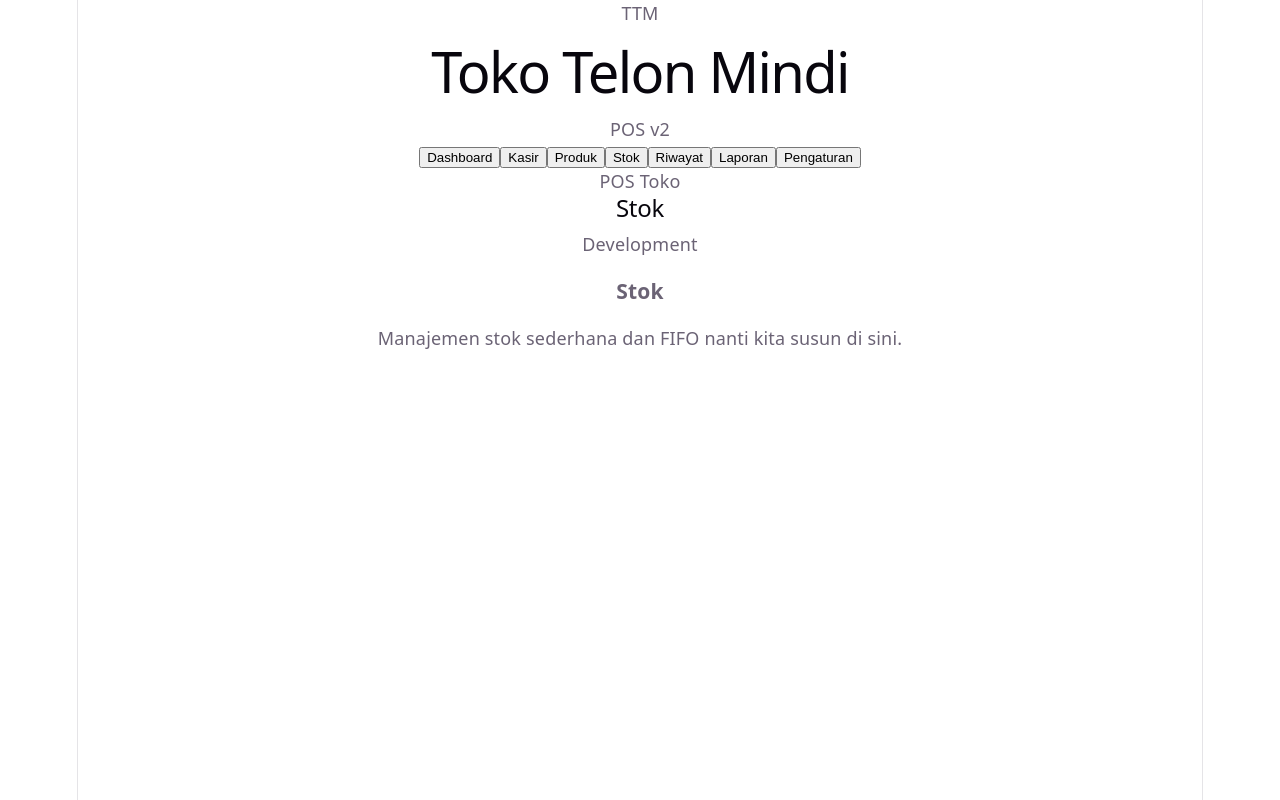
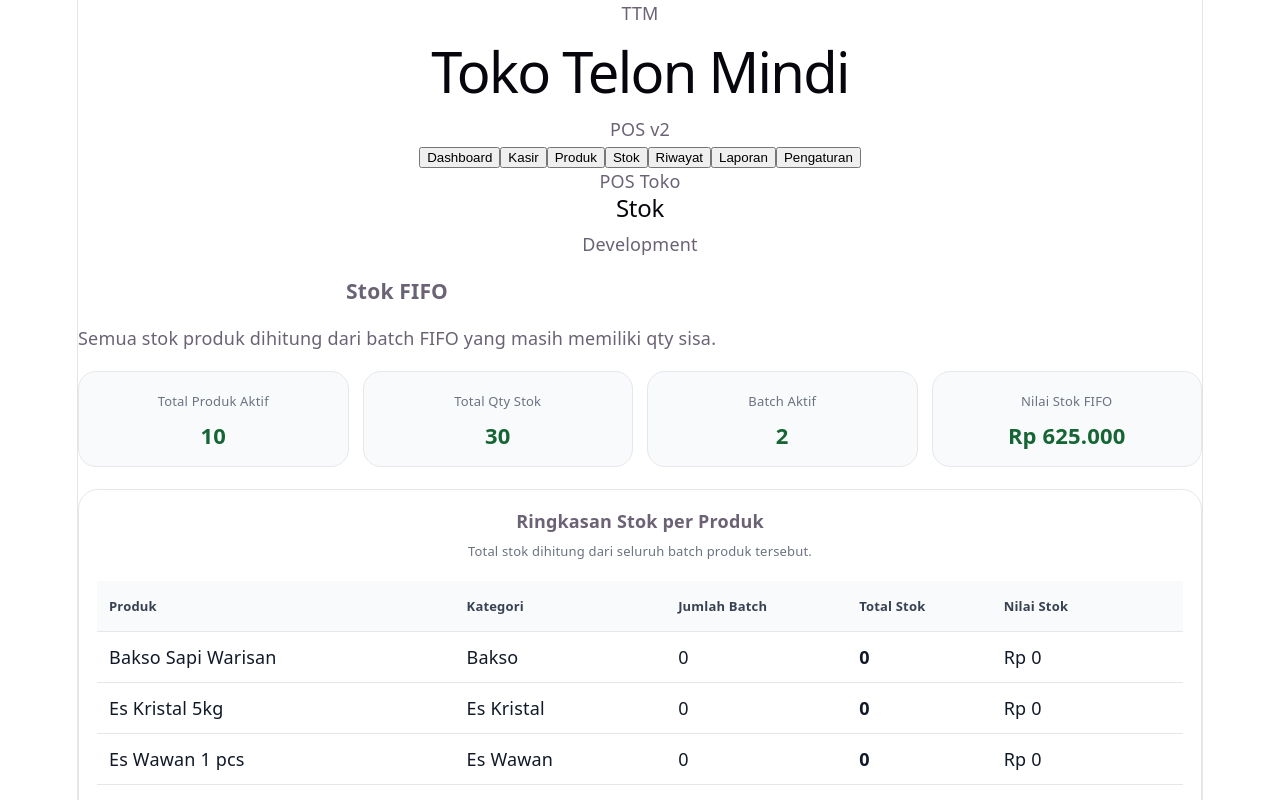
Before and after one commit to galangkgz-boop/TTM, a React (Vite) app: page / in a window 1280 px wide. Both pictures are taken after a click on the button "Stok". Shown: the top 800 px of the page. Built offline with nearby package versions, Linux system fonts and the light colour scheme.

Commit message:
Add FIFO inventory page

```diff
--- a/src/App.css
+++ b/src/App.css
@@ -720,3 +720,131 @@
   font-size: 12px;
   color: #4b5563;
 }
+
+.inventory-header {
+  display: flex;
+  justify-content: space-between;
+  gap: 16px;
+  align-items: flex-start;
+  margin-bottom: 20px;
+}
+
+.inventory-summary {
+  display: grid;
+  grid-template-columns: repeat(4, 1fr);
+  gap: 14px;
+  margin-bottom: 22px;
+}
+
+.inventory-summary div {
+  border: 1px solid #e5e7eb;
+  border-radius: 18px;
+  padding: 16px;
+  background: #f9fafb;
+}
+
+.inventory-summary span {
+  display: block;
+  color: #6b7280;
+  font-size: 13px;
+  margin-bottom: 8px;
+}
+
+.inventory-summary strong {
+  color: #166534;
+  font-size: 22px;
+}
+
+.inventory-section {
+  border: 1px solid #e5e7eb;
+  border-radius: 20px;
+  padding: 18px;
+  margin-bottom: 20px;
+  background: white;
+}
+
+.section-title {
+  margin-bottom: 16px;
+}
+
+.section-title h4 {
+  margin: 0 0 4px;
+  font-size: 18px;
+}
+
+.section-title p {
+  margin: 0;
+  color: #6b7280;
+  font-size: 13px;
+}
+
+.inventory-table-wrap {
+  width: 100%;
+  overflow-x: auto;
+}
+
+.inventory-table {
+  width: 100%;
+  border-collapse: collapse;
+  min-width: 820px;
+}
+
+.inventory-table th,
+.inventory-table td {
+  padding: 12px;
+  border-bottom: 1px solid #e5e7eb;
+  text-align: left;
+  vertical-align: top;
+}
+
+.inventory-table th {
+  background: #f9fafb;
+  color: #374151;
+  font-size: 13px;
+}
+
+.inventory-table td {
+  color: #111827;
+}
+
+.inventory-table td span {
+  display: block;
+  color: #6b7280;
+  font-size: 12px;
+  margin-top: 4px;
+}
+
+.empty-batch-row {
+  opacity: 0.62;
+}
+
+.batch-status {
+  display: inline-flex !important;
+  width: fit-content;
+  border-radius: 999px;
+  padding: 6px 10px;
+  font-weight: 800;
+  font-size: 12px !important;
+}
+
+.batch-status.active {
+  background: #dcfce7;
+  color: #166534 !important;
+}
+
+.batch-status.empty {
+  background: #fee2e2;
+  color: #991b1b !important;
+}
+
+@media (max-width: 900px) {
+  .inventory-summary {
+    grid-template-columns: repeat(2, 1fr);
+  }
+}
+
+@media (max-width: 600px) {
+  .inventory-summary {
+    grid-template-columns: 1fr;
+  }
+}
--- a/src/App.jsx
+++ b/src/App.jsx
@@ -270,14 +270,22 @@ function App() {
             onAddTransaction={addTransaction}
           />
           ) : null}
+
           {activePage === "products" ? <ProductsPage /> : null}
-          {activePage === "inventory" ? <InventoryPage /> : null}
+          {activePage === "inventory" ? (
+            <InventoryPage
+            products={products}
+            stockBatches={stockBatches}
+          />
+          ) : null}
+
           {activePage === "transactions" ? (
             <TransactionsPage
             transactions={transactions}
             onClearTransactions={clearTransactions}
             />
           ) : null}
+
           {activePage === "reports" ? <ReportsPage /> : null}
           {activePage === "settings" ? <SettingsPage /> : null}
         </section>
@@ -723,11 +731,206 @@ function ProductsPage() {
   );
 }
 
-function InventoryPage() {
+function InventoryPage({ products, stockBatches }) {
+  const activeProducts = products.filter((product) => product.active);
+
+  const productStockSummary = activeProducts
+    .map((product) => {
+      const productBatches = stockBatches.filter(
+        (batch) => batch.productId === product.id
+      );
+
+      const totalStock = productBatches.reduce(
+        (total, batch) => total + Number(batch.qtyRemaining || 0),
+        0
+      );
+
+      const totalStockValue = productBatches.reduce(
+        (total, batch) =>
+          total + Number(batch.qtyRemaining || 0) * Number(batch.cost || 0),
+        0
+      );
+
+      return {
+        id: product.id,
+        name: product.name,
+        category: product.category,
+        totalStock: totalStock,
+        totalStockValue: totalStockValue,
+        batchCount: productBatches.length,
+      };
+    })
+    .sort((a, b) => a.name.localeCompare(b.name));
+
+  const sortedBatches = stockBatches
+    .map((batch) => {
+      const product = products.find((item) => item.id === batch.productId);
+
+      return {
+        ...batch,
+        productName: product ? product.name : "Produk tidak ditemukan",
+        productCategory: product ? product.category : "-",
+      };
+    })
+    .sort((a, b) => {
+      const productCompare = a.productName.localeCompare(b.productName);
+
+      if (productCompare !== 0) {
+        return productCompare;
+      }
+
+      const dateA = new Date(a.purchaseDate).getTime();
+      const dateB = new Date(b.purchaseDate).getTime();
+
+      if (dateA !== dateB) {
+        return dateA - dateB;
+      }
+
+      return Number(a.id) - Number(b.id);
+    });
+
+  const totalAllStock = productStockSummary.reduce(
+    (total, product) => total + product.totalStock,
+    0
+  );
+
+  const totalInventoryValue = productStockSummary.reduce(
+    (total, product) => total + product.totalStockValue,
+    0
+  );
+
+  const activeBatchCount = stockBatches.filter(
+    (batch) => Number(batch.qtyRemaining || 0) > 0
+  ).length;
+
   return (
-    <div className="empty-page">
-      <h3>Stok</h3>
-      <p>Manajemen stok sederhana dan FIFO nanti kita susun di sini.</p>
+    <div>
+      <div className="inventory-header">
+        <div>
+          <h3>Stok FIFO</h3>
+          <p className="muted">
+            Semua stok produk dihitung dari batch FIFO yang masih memiliki qty sisa.
+          </p>
+        </div>
+      </div>
+
+      <div className="inventory-summary">
+        <div>
+          <span>Total Produk Aktif</span>
+          <strong>{activeProducts.length}</strong>
+        </div>
+
+        <div>
+          <span>Total Qty Stok</span>
+          <strong>{totalAllStock}</strong>
+        </div>
+
+        <div>
+          <span>Batch Aktif</span>
+          <strong>{activeBatchCount}</strong>
+        </div>
+
+        <div>
+          <span>Nilai Stok FIFO</span>
+          <strong>{formatRupiah(totalInventoryValue)}</strong>
+        </div>
+      </div>
+
+      <div className="inventory-section">
+        <div className="section-title">
+          <h4>Ringkasan Stok per Produk</h4>
+          <p>Total stok dihitung dari seluruh batch produk tersebut.</p>
+        </div>
+
+        <div className="inventory-table-wrap">
+          <table className="inventory-table">
+            <thead>
+              <tr>
+                <th>Produk</th>
+                <th>Kategori</th>
+                <th>Jumlah Batch</th>
+                <th>Total Stok</th>
+                <th>Nilai Stok</th>
+              </tr>
+            </thead>
+
+            <tbody>
+              {productStockSummary.map((product) => (
+                <tr key={product.id}>
+                  <td>{product.name}</td>
+                  <td>{product.category}</td>
+                  <td>{product.batchCount}</td>
+                  <td>
+                    <strong>{product.totalStock}</strong>
+                  </td>
+                  <td>{formatRupiah(product.totalStockValue)}</td>
+                </tr>
+              ))}
+            </tbody>
+          </table>
+        </div>
+      </div>
+
+      <div className="inventory-section">
+        <div className="section-title">
+          <h4>Daftar Batch FIFO</h4>
+          <p>Batch paling lama akan dipakai lebih dulu saat transaksi.</p>
+        </div>
+
+        <div className="inventory-table-wrap">
+          <table className="inventory-table">
+            <thead>
+              <tr>
+                <th>Produk</th>
+                <th>Kode Batch</th>
+                <th>Tanggal Masuk</th>
+                <th>Modal</th>
+                <th>Qty Awal</th>
+                <th>Qty Sisa</th>
+                <th>Status</th>
+              </tr>
+            </thead>
+
+            <tbody>
+              {sortedBatches.map((batch) => {
+                const qtyRemaining = Number(batch.qtyRemaining || 0);
+                const isEmpty = qtyRemaining <= 0;
+
+                return (
+                  <tr key={batch.id} className={isEmpty ? "empty-batch-row" : ""}>
+                    <td>
+                      <strong>{batch.productName}</strong>
+                      <span>{batch.productCategory}</span>
+                    </td>
+                    <td>{batch.batchCode}</td>
+                    <td>
+                      {new Date(batch.purchaseDate).toLocaleDateString("id-ID", {
+                        dateStyle: "medium",
+                      })}
+                    </td>
+                    <td>{formatRupiah(batch.cost)}</td>
+                    <td>{batch.qtyInitial}</td>
+                    <td>
+                      <strong>{batch.qtyRemaining}</strong>
+                    </td>
+                    <td>
+                      <span className={isEmpty ? "batch-status empty" : "batch-status active"}>
+                        {isEmpty ? "Habis" : "Aktif"}
+                      </span>
+                    </td>
+                  </tr>
+                );
+              })}
+            </tbody>
+          </table>
+        </div>
+
+        {sortedBatches.length === 0 ? (
+          <div className="empty-state">
+            Belum ada batch stok.
+          </div>
+        ) : null}
+      </div>
     </div>
   );
 }
```
